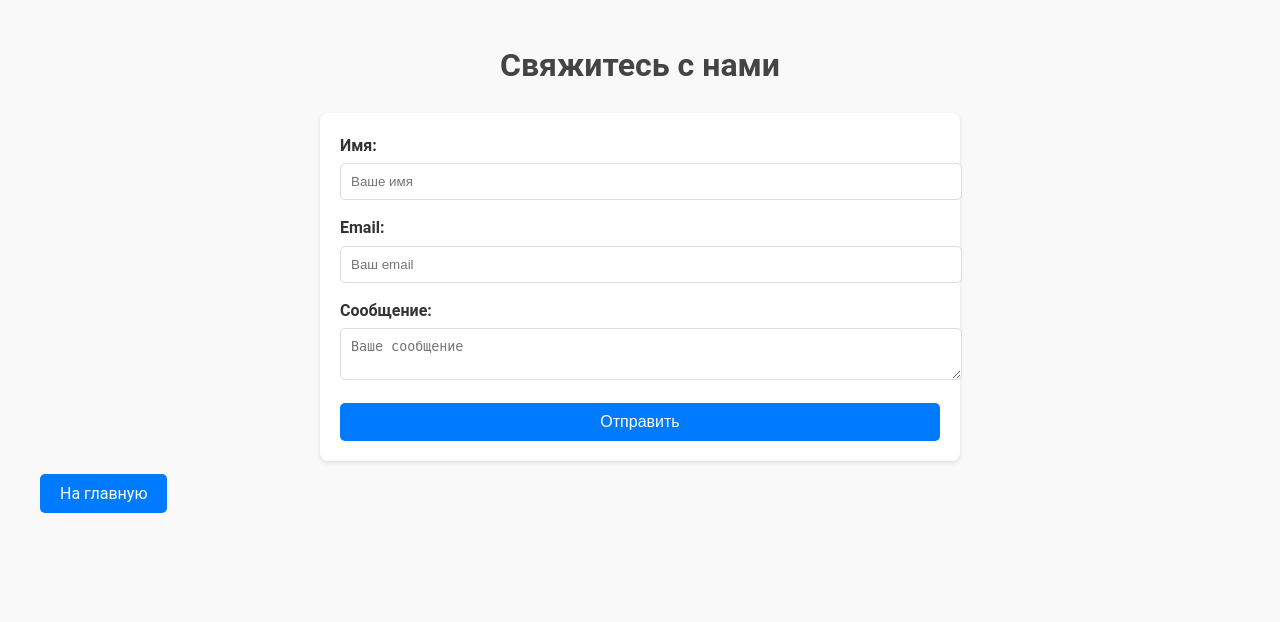
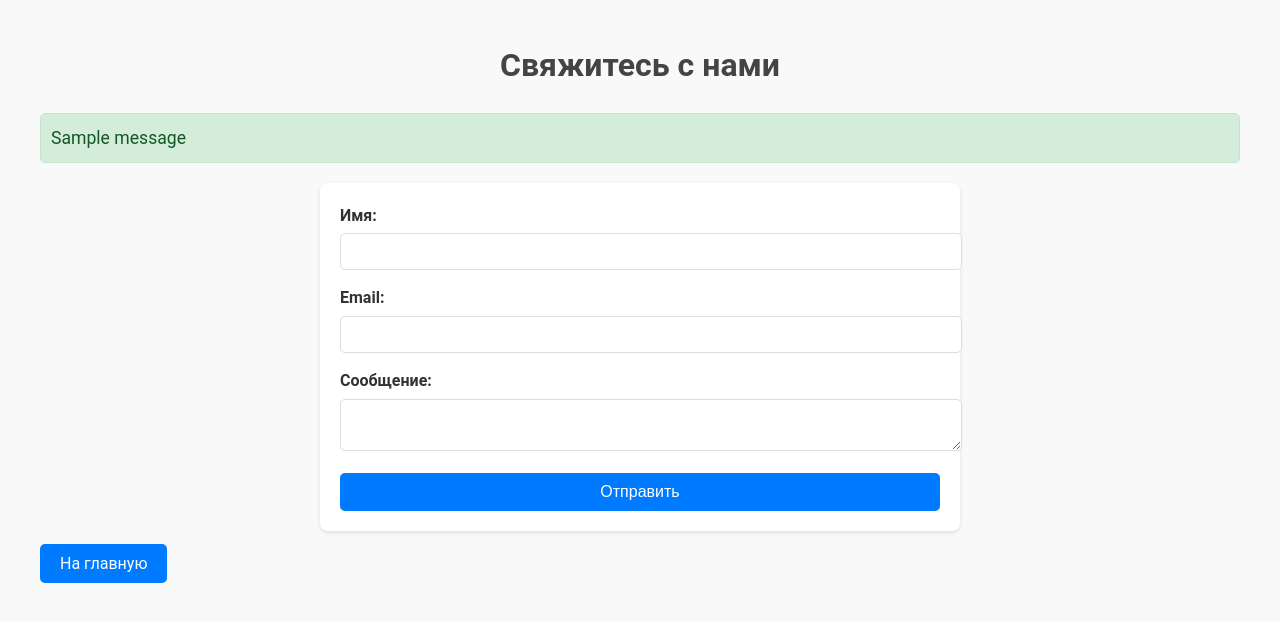
Before and after one commit to IDiShu/my-devops-project, a Flask app: template templates/contact.html in a window 1280 px wide. Shown: the top 622 px of the page. Run offline with Flask 2, Linux system fonts and the light colour scheme; the template is opened without the code that fills it: most values are stand-ins (such as "Sample title", 1, 10 or a date in 2020); one stand-in notice (Sample message) is shown; form fields are guessed from the names that the template uses; some libraries are stand-ins or nearby versions.

Commit message:
reCAPTCHA

```diff
--- a/static/css/styles.css
+++ b/static/css/styles.css
@@ -87,6 +87,40 @@ form button {
     width: 100%;
 }
 
+/* Стили для флэш-сообщений */
+.flash-container {
+    margin-bottom: 20px;
+}
+
+.flash {
+    padding: 10px;
+    margin-bottom: 10px;
+    border-radius: 5px;
+    font-size: 1.1rem;
+}
+
+.flash.error {
+    background-color: #f8d7da;
+    color: #721c24;
+    border: 1px solid #f5c6cb;
+}
+
+.flash.success {
+    background-color: #d4edda;
+    color: #155724;
+    border: 1px solid #c3e6cb;
+}
+
+
+/* Ошибки reCAPTCHA */
+.alert-danger {
+    background-color: #f8d7da;
+    color: #721c24;
+    padding: 15px;
+    border-radius: 5px;
+    margin-bottom: 20px;
+}
+
 /* Адаптивность */
 @media (max-width: 768px) {
     .container {
--- a/templates/contact.html
+++ b/templates/contact.html
@@ -1,26 +1,55 @@
 <!DOCTYPE html>
-<html lang="en">
+<html lang="ru">
 <head>
     <meta charset="UTF-8">
     <meta name="viewport" content="width=device-width, initial-scale=1.0">
     <title>Связаться с нами</title>
+    <script src="https://www.google.com/recaptcha/api.js" async defer></script>
     <link rel="stylesheet" href="/static/css/styles.css">
 </head>
 <body>
     <div class="container">
         <h1>Свяжитесь с нами</h1>
+
+        <!-- Flash сообщения -->
+        {% with messages = get_flashed_messages(with_categories=true) %}
+            {% if messages %}
+                <div class="flash-container">
+                    {% for category, message in messages %}
+                        <div class="flash {{ category }}">
+                            {{ message }}
+                        </div>
+                    {% endfor %}
+                </div>
+            {% endif %}
+        {% endwith %}
+
         <form action="/contact" method="POST">
+            {{ form.hidden_tag() }}
+
             <label for="name">Имя:</label>
-            <input type="text" id="name" name="name" placeholder="Ваше имя" required>
+            {{ form.name(class="form-control") }}
 
             <label for="email">Email:</label>
-            <input type="email" id="email" name="email" placeholder="Ваш email" required>
+            {{ form.email(class="form-control") }}
 
             <label for="message">Сообщение:</label>
-            <textarea id="message" name="message" placeholder="Ваше сообщение" required></textarea>
+            {{ form.message(class="form-control") }}
+
+            <!-- Вставка reCAPTCHA -->
+            <div class="g-recaptcha" data-sitekey="{{ recaptcha_site_key }}"></div>
+
+            {% if form.recaptcha.errors %}
+                <div class="alert alert-danger">
+                    {% for error in form.recaptcha.errors %}
+                        <p>{{ error }}</p>
+                    {% endfor %}
+                </div>
+            {% endif %}
 
             <button type="submit" class="btn">Отправить</button>
         </form>
+
         <a href="/" class="btn">На главную</a>
     </div>
 </body>
```
